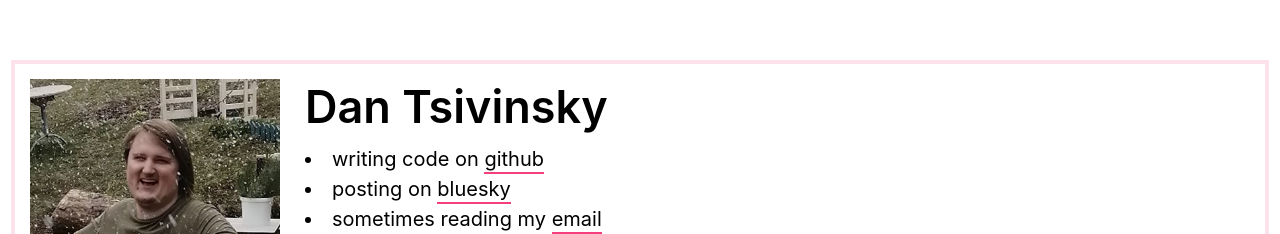
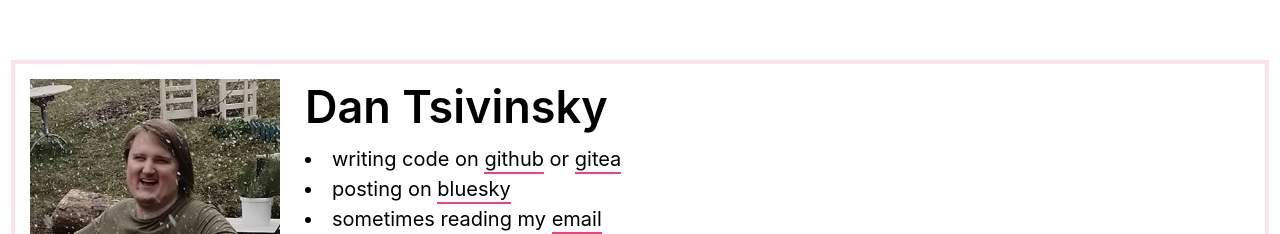
Before and after one commit to tsivinsky/website, a Next.js app: page / in a window 1280 px wide. Shown: the part 106-340 px from the top of the page. Built offline with nearby package versions, Linux system fonts and the light colour scheme.

Commit message:
add link to gitea instance

```diff
--- a/src/app/page.tsx
+++ b/src/app/page.tsx
@@ -20,6 +20,14 @@ export default function Home() {
                   rel="noopener noreferrer"
                 >
                   github
+                </a>{" "}
+                or{" "}
+                <a
+                  href="https://git.tsivinsky.com/tsivinsky"
+                  target="_blank"
+                  rel="noopener noreferrer"
+                >
+                  gitea
                 </a>
               </li>
               <li>
```
